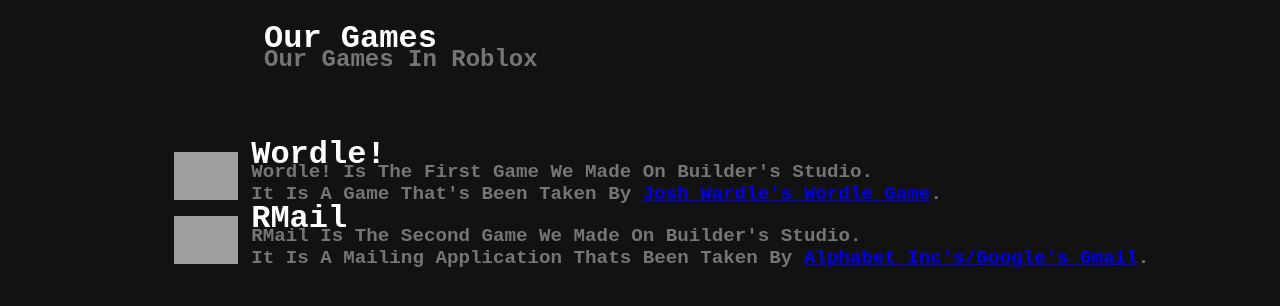
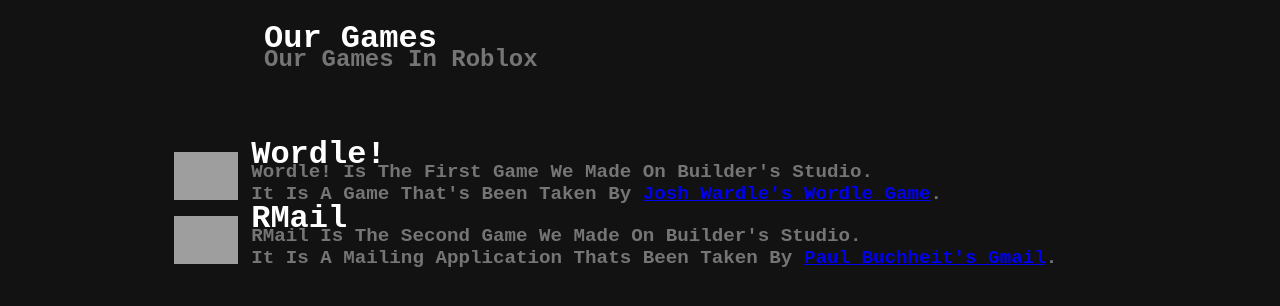
Before and after one commit to Robinate/Robinate.github.io, a plain HTML site: page buildersstudio.html in a window 1280 px wide. Shown: the part 154-460 px from the top of the page. Drawn offline with Linux system fonts and the light colour scheme; grey boxes are pictures that could not be loaded.

Commit message:
Update buildersstudio.html

```diff
--- a/buildersstudio.html
+++ b/buildersstudio.html
@@ -14,7 +14,7 @@
 
         <img src="https://tr.rbxcdn.com/67e5a7d0212de5732e24db5a4d5d7a63/420/420/Image/Png" alt="Wordle!Img" width="5%" height="10%" style="position: fixed;margin-left: 13%;margin-top: 27%;object-fit: contain;">
         <h2 style="position: fixed;margin-left: 19%;margin-top:27%;color:white;font-family:'Courier New', Courier, monospace;font-size:200%">RMail</h2>
-        <h2 style="position: fixed;margin-left: 19%;margin-top:29%;color:rgb(117, 117, 117);font-family:'Courier New', Courier, monospace;font-size:120%">RMail Is The Second Game We Made On Builder's Studio.<br>It Is A Mailing Application Thats Been Taken By <a href="https://mail.google.com/mail/u/0/#inbox">Alphabet Inc's/Google's Gmail</a>.</h2>
+        <h2 style="position: fixed;margin-left: 19%;margin-top:29%;color:rgb(117, 117, 117);font-family:'Courier New', Courier, monospace;font-size:120%">RMail Is The Second Game We Made On Builder's Studio.<br>It Is A Mailing Application Thats Been Taken By <a href="https://mail.google.com/mail/u/0/#inbox">Paul Buchheit's Gmail</a>.</h2>
 
         <h2 style="position: fixed;margin-left: 11%;margin-top:1%;color:white;font-family:'Courier New', Courier, monospace;font-size:200%">Builder's Studio Is A Solo Project, No Other Developers Are Involved Except For builderpremiumvip.</h2>
       </body>
```
